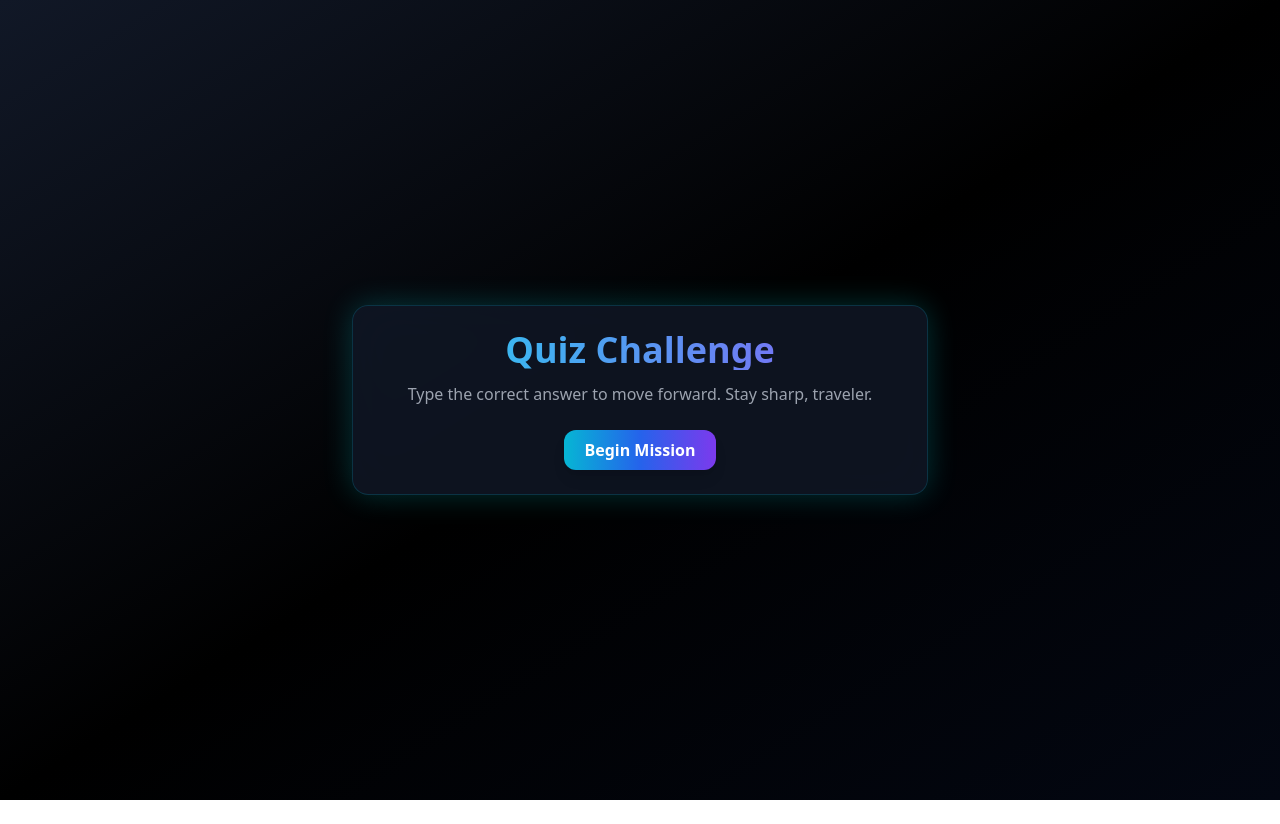
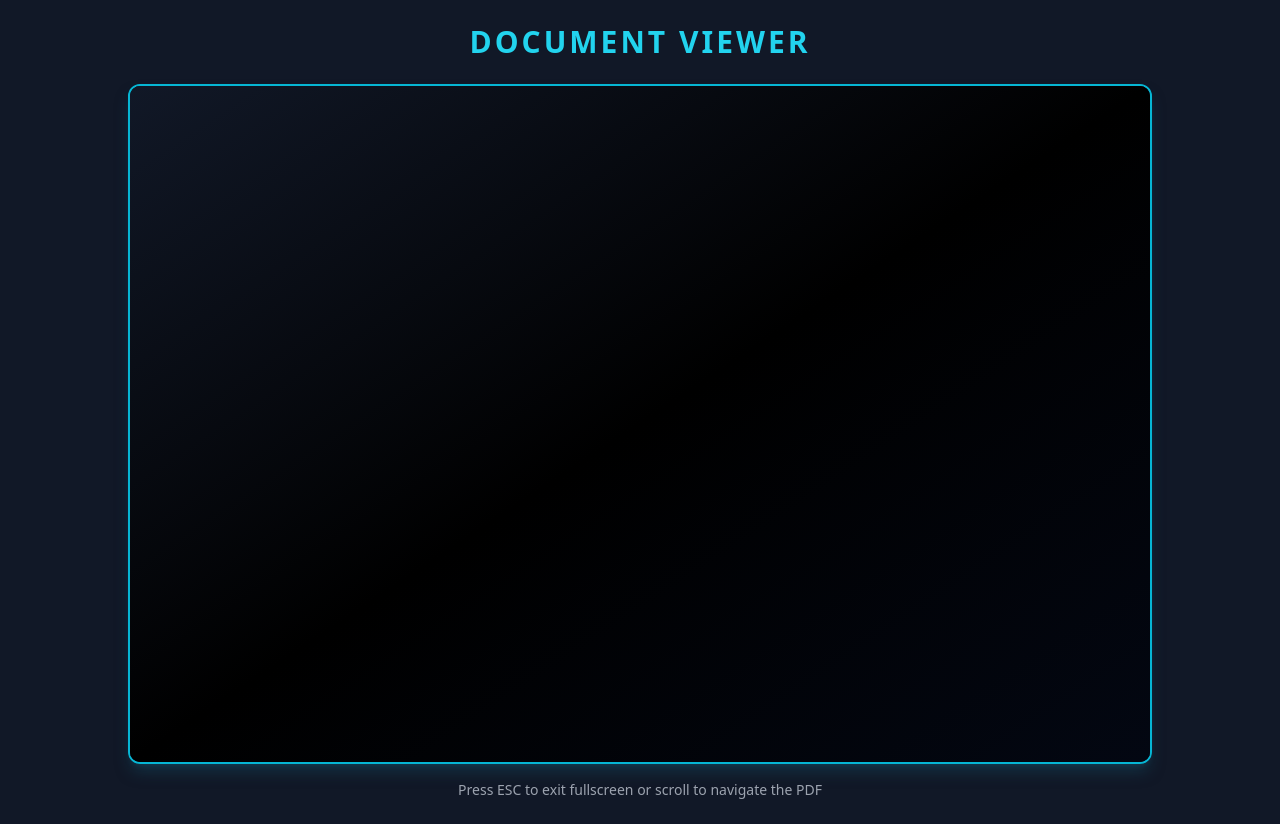
Before and after one commit to ArdhanaGusti/Quiz-App, a React (Vite) app: page /pdf in a window 1280 px wide. Before the commit the page ends 800 px from the top, so only its background shows below. Built offline with nearby package versions, Linux system fonts and the light colour scheme.

Commit message:
Add document viewer

```diff
--- a/package.json
+++ b/package.json
@@ -12,6 +12,7 @@
     "react": "^18.2.0",
     "react-confetti": "^6.4.0",
     "react-dom": "^18.2.0",
+    "react-router-dom": "^7.9.6",
     "tailwindcss": "^3.4.14",
     "zustand": "^4.4.0"
   },
--- /dev/null
+++ b/src/components/Pdf.jsx
@@ -0,0 +1,27 @@
+import React from "react";
+
+const PdfViewer = () => {
+  return (
+    <div className="min-h-screen bg-gray-900 text-gray-100 flex flex-col items-center p-6">
+      <h1 className="text-3xl font-bold text-cyan-400 mb-6 tracking-widest">
+        DOCUMENT VIEWER
+      </h1>
+
+      <div className="w-full max-w-5xl h-[85vh] border-2 border-cyan-500 rounded-xl overflow-hidden shadow-lg shadow-cyan-900/50">
+        <iframe
+          src="/Deploy to Production.pdf"
+          title="PDF Document"
+          width="100%"
+          height="100%"
+          className="bg-gray-900"
+        />
+      </div>
+
+      <p className="mt-4 text-gray-400 text-sm">
+        Press ESC to exit fullscreen or scroll to navigate the PDF
+      </p>
+    </div>
+  );
+};
+
+export default PdfViewer;
--- a/src/main.jsx
+++ b/src/main.jsx
@@ -1,11 +1,18 @@
-
+import { BrowserRouter as Router, Routes, Route } from 'react-router-dom'
 import React from 'react'
 import { createRoot } from 'react-dom/client'
 import App from './App'
 import './index.css'
+import PdfViewer from './components/Pdf'
 
 createRoot(document.getElementById('root')).render(
   <React.StrictMode>
-    <App />
-  </React.StrictMode>
+    <Router>
+      <Routes>
+        <Route path="/" element={<App />} />
+
+        <Route path="/pdf" element={<PdfViewer />} />
+      </Routes>
+    </Router>
+  </React.StrictMode>,
 )
```
Also changed, not shown: 1 other file (tests, documents, lock files or other folders).
